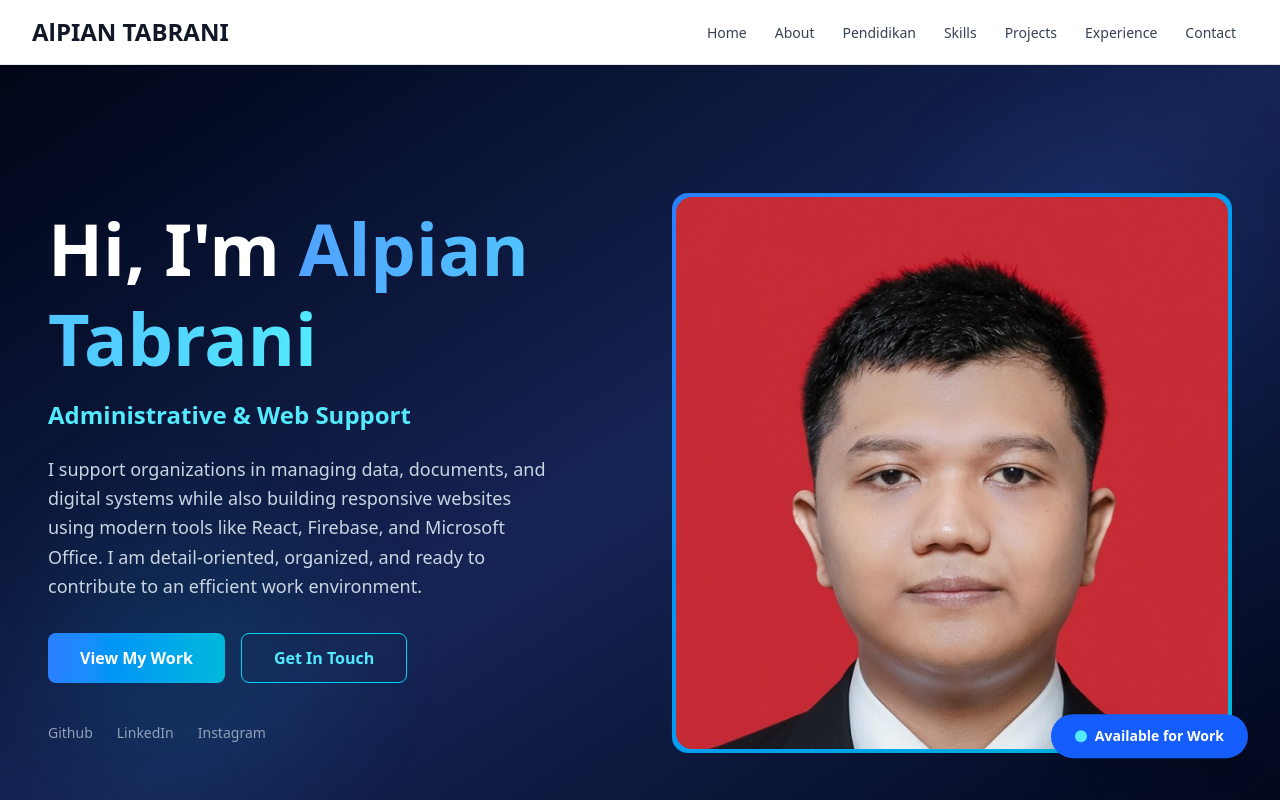
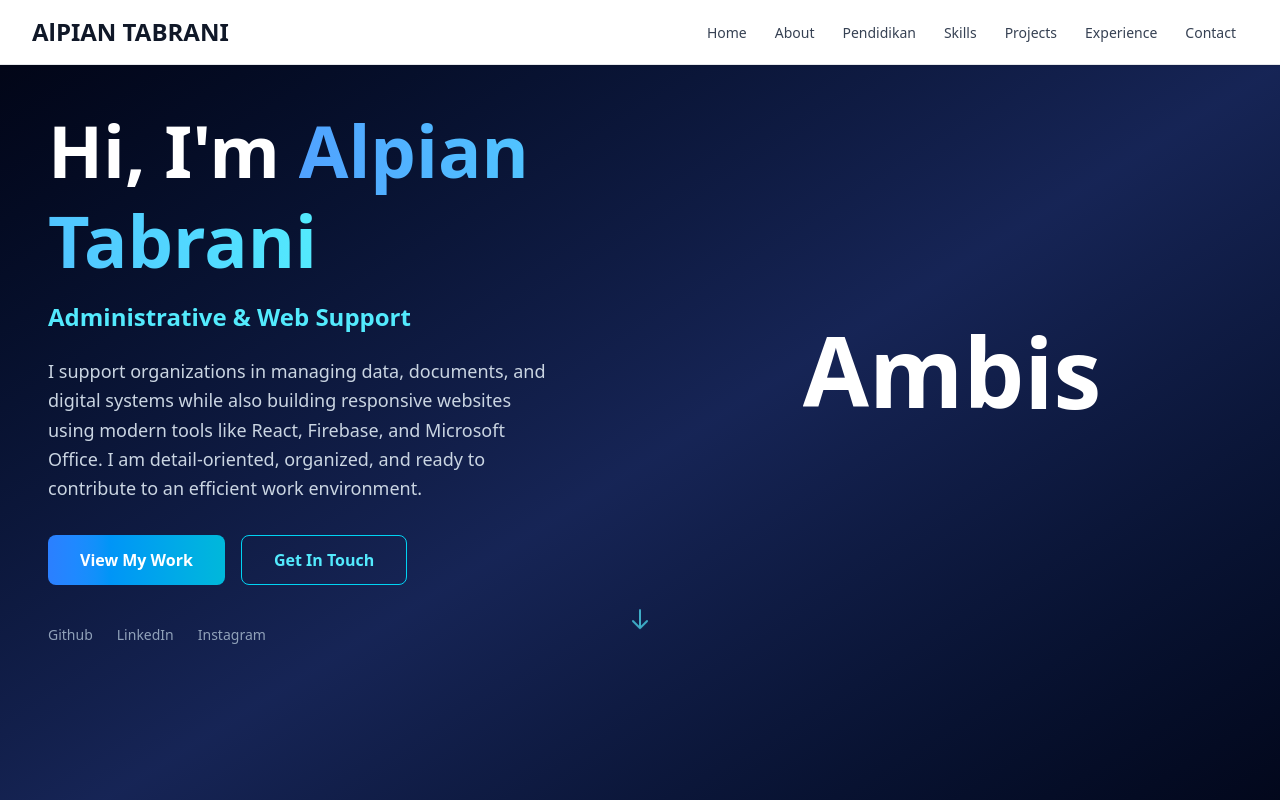
Before and after one commit to Smeagol03/myportfolio, a React (Vite) app: page / in a window 1280 px wide. Shown: the top 800 px of the page. Built offline with nearby package versions, Linux system fonts and the light colour scheme.

Commit message:
menambah rotating text

```diff
--- a/package.json
+++ b/package.json
@@ -14,6 +14,7 @@
     "framer-motion": "^12.23.25",
     "gsap": "^3.13.0",
     "lucide-react": "^0.555.0",
+    "motion": "^12.23.25",
     "react": "^19.2.0",
     "react-dom": "^19.2.0",
     "tailwindcss": "^4.1.17"
--- a/src/komponen/Hero.jsx
+++ b/src/komponen/Hero.jsx
@@ -1,5 +1,5 @@
 import { useState, useEffect } from "react";
-import Bg from "/pasAlpianTabrani.jpg";
+import RotatingText from "./efek/RotatingText";
 
 const Hero = () => {
   const nama = "Alpian Tabrani";
@@ -32,18 +32,9 @@
   }, []);
 
   return (
-    <section className="relative w-full min-h-screen bg-linear-to-br from-slate-950 via-blue-950 to-slate-950 overflow-hidden">
-      {/* Subtle background elements - lightweight */}
-      <div className="absolute inset-0 opacity-20">
-        <div className="absolute top-20 right-10 w-72 h-72 bg-blue-500 rounded-full mix-blend-multiply filter blur-3xl animate-pulse"></div>
-        <div
-          className="absolute bottom-20 left-10 w-72 h-72 bg-cyan-500 rounded-full mix-blend-multiply filter blur-3xl animate-pulse"
-          style={{ animationDelay: "2s" }}
-        ></div>
-      </div>
-
+    <section className="relative min-h-screen py-10 bg-linear-to-br from-slate-950 via-blue-950 to-slate-950 overflow-hidden">
       {/* Main content */}
-      <div className="relative z-10 max-w-7xl mx-auto px-6 sm:px-8 lg:px-12 py-20 sm:py-32 flex flex-col justify-center min-h-screen">
+      <div className="relative z-10 max-w-7xl mx-auto px-6 sm:px-8 lg:px-12 flex flex-col justify-center">
         <div className="grid grid-cols-1 lg:grid-cols-2 gap-12 lg:gap-16 items-center">
           {/* Left side - Text content */}
           <div
@@ -114,36 +105,27 @@
           </div>
 
           {/* Right side - Visual element */}
-          <div
-            className={`transform transition-all duration-1000 delay-200 ${
-              isVisible
-                ? "opacity-100 translate-x-0"
-                : "opacity-0 translate-x-10"
-            }`}
-          >
-            <div className="relative w-full aspect-square">
+          <div>
+            <div className="relative w-full flex justify-center items-center">
               {/* Avatar circle with linear border */}
-              <div className="w-full h-full rounded-2xl bg-linear-to-br from-blue-500 to-cyan-500 p-1">
-                <img
-                  src={Bg}
-                  alt="Profile"
-                  className="w-full h-full rounded-2xl object-top object-cover"
-                />
-              </div>
-
-              {/* Floating badge */}
-              <div className="absolute -bottom-4 -right-4 bg-blue-600 text-white px-6 py-3 rounded-full shadow-xl flex items-center gap-2 animate-bounce">
-                <div className="w-3 h-3 bg-cyan-300 rounded-full"></div>
-                <span className="text-sm font-semibold">
-                  Available for Work
-                </span>
-              </div>
+              <RotatingText
+                texts={["Ambis", "Produktif", "Santai"]}
+                mainClassName="text-white mb-20 md:mb-0 overflow-hidden justify-center items-center text-4xl md:text-8xl font-bold"
+                staggerFrom={"last"}
+                initial={{ y: "100%" }}
+                animate={{ y: 0 }}
+                exit={{ y: "-120%" }}
+                staggerDuration={0.025}
+                splitLevelClassName="overflow-hidden pb-0.5 sm:pb-1 md:pb-1"
+                transition={{ type: "spring", damping: 30, stiffness: 400 }}
+                rotationInterval={2000}
+              />
             </div>
           </div>
         </div>
 
         {/* Scroll indicator */}
-        <div className="absolute bottom-10 left-1/2 transform -translate-x-1/2 animate-bounce">
+        <div className="absolute bottom-2 left-1/2 transform -translate-x-1/2 animate-bounce">
           <svg
             className="w-6 h-6 text-cyan-300 opacity-70"
             fill="none"
--- /dev/null
+++ b/src/komponen/efek/RotatingText.jsx
@@ -0,0 +1,226 @@
+import {
+  forwardRef,
+  useCallback,
+  useEffect,
+  useImperativeHandle,
+  useMemo,
+  useState,
+} from "react";
+import { motion, AnimatePresence } from "motion/react";
+
+function cn(...classes) {
+  return classes.filter(Boolean).join(" ");
+}
+
+const RotatingText = forwardRef((props, ref) => {
+  const {
+    texts,
+    transition = { type: "spring", damping: 25, stiffness: 300 },
+    initial = { y: "100%", opacity: 0 },
+    animate = { y: 0, opacity: 1 },
+    exit = { y: "-120%", opacity: 0 },
+    animatePresenceMode = "wait",
+    animatePresenceInitial = false,
+    rotationInterval = 2000,
+    staggerDuration = 0,
+    staggerFrom = "first",
+    loop = true,
+    auto = true,
+    splitBy = "characters",
+    onNext,
+    mainClassName,
+    splitLevelClassName,
+    elementLevelClassName,
+    ...rest
+  } = props;
+
+  const [currentTextIndex, setCurrentTextIndex] = useState(0);
+
+  const splitIntoCharacters = (text) => {
+    if (typeof Intl !== "undefined" && Intl.Segmenter) {
+      const segmenter = new Intl.Segmenter("en", { granularity: "grapheme" });
+      return Array.from(segmenter.segment(text), (segment) => segment.segment);
+    }
+    return Array.from(text);
+  };
+
+  const elements = useMemo(() => {
+    const currentText = texts[currentTextIndex];
+    if (splitBy === "characters") {
+      const words = currentText.split(" ");
+      return words.map((word, i) => ({
+        characters: splitIntoCharacters(word),
+        needsSpace: i !== words.length - 1,
+      }));
+    }
+    if (splitBy === "words") {
+      return currentText.split(" ").map((word, i, arr) => ({
+        characters: [word],
+        needsSpace: i !== arr.length - 1,
+      }));
+    }
+    if (splitBy === "lines") {
+      return currentText.split("\n").map((line, i, arr) => ({
+        characters: [line],
+        needsSpace: i !== arr.length - 1,
+      }));
+    }
+
+    return currentText.split(splitBy).map((part, i, arr) => ({
+      characters: [part],
+      needsSpace: i !== arr.length - 1,
+    }));
+  }, [texts, currentTextIndex, splitBy]);
+
+  const getStaggerDelay = useCallback(
+    (index, totalChars) => {
+      const total = totalChars;
+      if (staggerFrom === "first") return index * staggerDuration;
+      if (staggerFrom === "last") return (total - 1 - index) * staggerDuration;
+      if (staggerFrom === "center") {
+        const center = Math.floor(total / 2);
+        return Math.abs(center - index) * staggerDuration;
+      }
+      if (staggerFrom === "random") {
+        const randomIndex = Math.floor(Math.random() * total);
+        return Math.abs(randomIndex - index) * staggerDuration;
+      }
+      return Math.abs(staggerFrom - index) * staggerDuration;
+    },
+    [staggerFrom, staggerDuration]
+  );
+
+  const handleIndexChange = useCallback(
+    (newIndex) => {
+      setCurrentTextIndex(newIndex);
+      if (onNext) onNext(newIndex);
+    },
+    [onNext]
+  );
+
+  const next = useCallback(() => {
+    const nextIndex =
+      currentTextIndex === texts.length - 1
+        ? loop
+          ? 0
+          : currentTextIndex
+        : currentTextIndex + 1;
+    if (nextIndex !== currentTextIndex) {
+      handleIndexChange(nextIndex);
+    }
+  }, [currentTextIndex, texts.length, loop, handleIndexChange]);
+
+  const previous = useCallback(() => {
+    const prevIndex =
+      currentTextIndex === 0
+        ? loop
+          ? texts.length - 1
+          : currentTextIndex
+        : currentTextIndex - 1;
+    if (prevIndex !== currentTextIndex) {
+      handleIndexChange(prevIndex);
+    }
+  }, [currentTextIndex, texts.length, loop, handleIndexChange]);
+
+  const jumpTo = useCallback(
+    (index) => {
+      const validIndex = Math.max(0, Math.min(index, texts.length - 1));
+      if (validIndex !== currentTextIndex) {
+        handleIndexChange(validIndex);
+      }
+    },
+    [texts.length, currentTextIndex, handleIndexChange]
+  );
+
+  const reset = useCallback(() => {
+    if (currentTextIndex !== 0) {
+      handleIndexChange(0);
+    }
+  }, [currentTextIndex, handleIndexChange]);
+
+  useImperativeHandle(
+    ref,
+    () => ({
+      next,
+      previous,
+      jumpTo,
+      reset,
+    }),
+    [next, previous, jumpTo, reset]
+  );
+
+  useEffect(() => {
+    if (!auto) return;
+    const intervalId = setInterval(next, rotationInterval);
+    return () => clearInterval(intervalId);
+  }, [next, rotationInterval, auto]);
+
+  return (
+    <motion.span
+      className={cn(
+        "flex flex-wrap whitespace-pre-wrap relative",
+        mainClassName
+      )}
+      {...rest}
+      layout
+      transition={transition}
+    >
+      <span className="sr-only">{texts[currentTextIndex]}</span>
+      <AnimatePresence
+        mode={animatePresenceMode}
+        initial={animatePresenceInitial}
+      >
+        <motion.span
+          key={currentTextIndex}
+          className={cn(
+            splitBy === "lines"
+              ? "flex flex-col w-full"
+              : "flex flex-wrap whitespace-pre-wrap relative"
+          )}
+          layout
+          aria-hidden="true"
+        >
+          {elements.map((wordObj, wordIndex, array) => {
+            const previousCharsCount = array
+              .slice(0, wordIndex)
+              .reduce((sum, word) => sum + word.characters.length, 0);
+            return (
+              <span
+                key={wordIndex}
+                className={cn("inline-flex", splitLevelClassName)}
+              >
+                {wordObj.characters.map((char, charIndex) => (
+                  <motion.span
+                    key={charIndex}
+                    initial={initial}
+                    animate={animate}
+                    exit={exit}
+                    transition={{
+                      ...transition,
+                      delay: getStaggerDelay(
+                        previousCharsCount + charIndex,
+                        array.reduce(
+                          (sum, word) => sum + word.characters.length,
+                          0
+                        )
+                      ),
+                    }}
+                    className={cn("inline-block", elementLevelClassName)}
+                  >
+                    {char}
+                  </motion.span>
+                ))}
+                {wordObj.needsSpace && (
+                  <span className="whitespace-pre"> </span>
+                )}
+              </span>
+            );
+          })}
+        </motion.span>
+      </AnimatePresence>
+    </motion.span>
+  );
+});
+
+RotatingText.displayName = "RotatingText";
+export default RotatingText;
```
Also changed, not shown: 1 other file (tests, documents, lock files or other folders).
